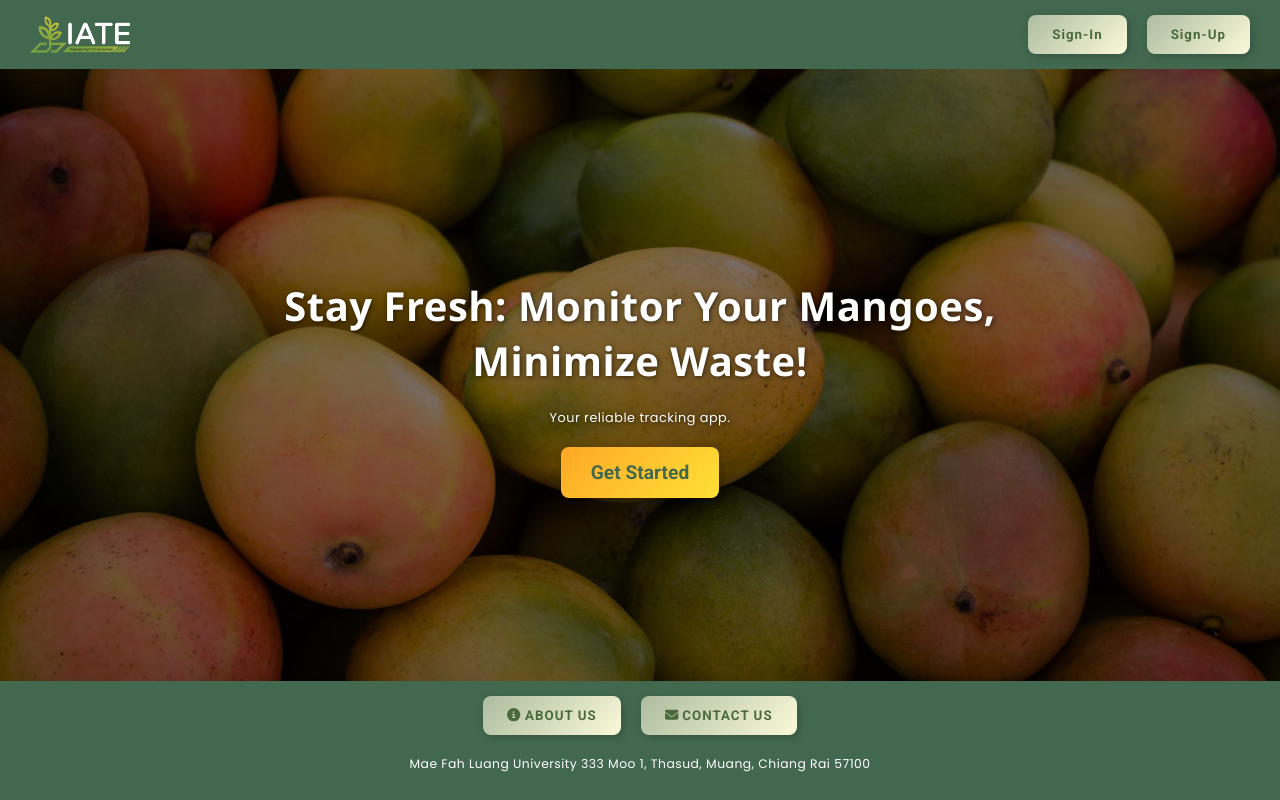
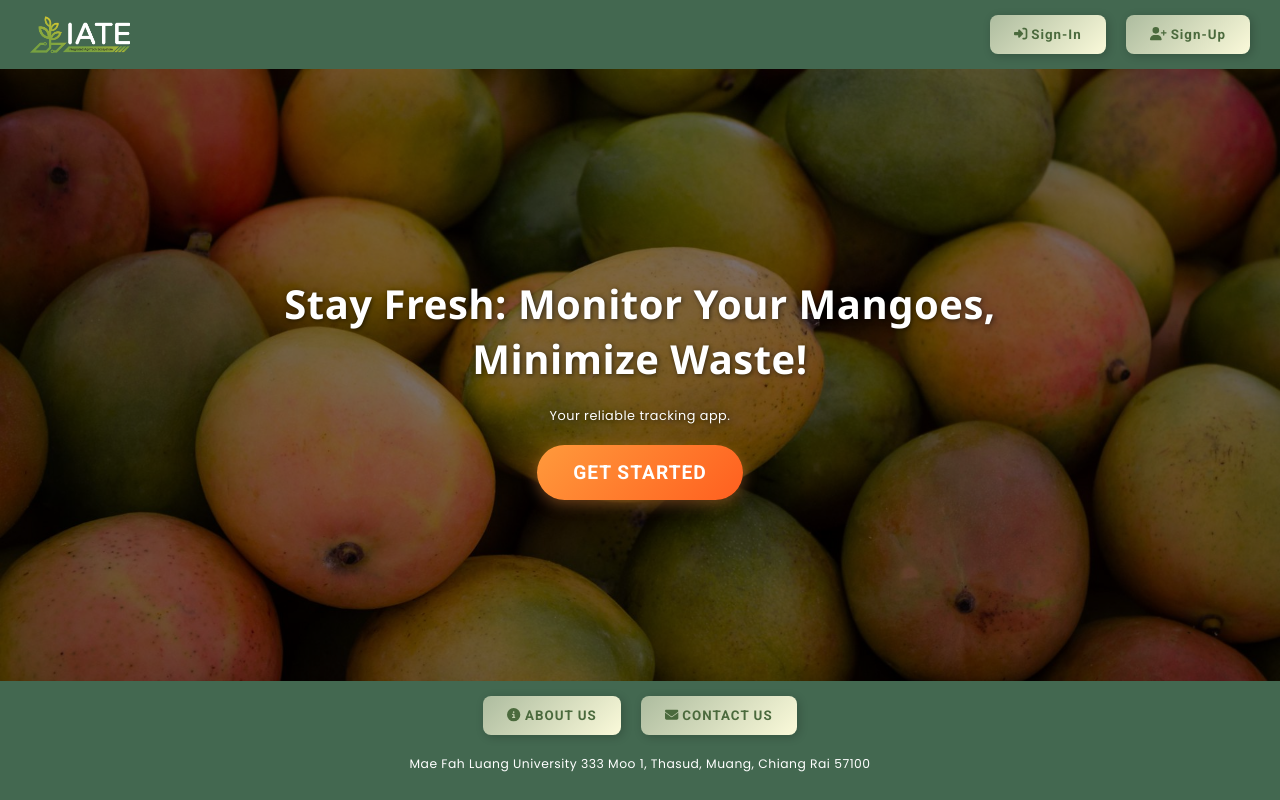
Before and after one commit to WoraphatSriwichai/BruiseTracker, a React (Create React App) app: page /landing in a window 1280 px wide. Built offline with nearby package versions, Linux system fonts and the light colour scheme; the HTML template or start-up script is replaced by a standard one.

Commit message:
- Added the icon on sign-in and sign-up button and then redesign get started button on landing page

```diff
--- a/src/components/AboutUsPage/AboutUsPage.jsx
+++ b/src/components/AboutUsPage/AboutUsPage.jsx
@@ -7,7 +7,7 @@ import pythonLogo from '../../assets/python.png';
 import pytorchLogo from '../../assets/pytorch.png';
 import tensorflowLogo from '../../assets/tensorflow.png';
 import { FontAwesomeIcon } from '@fortawesome/react-fontawesome';
-import { faInfoCircle, faEnvelope } from '@fortawesome/free-solid-svg-icons';
+import { faInfoCircle, faEnvelope, faSignInAlt, faUserPlus } from '@fortawesome/free-solid-svg-icons';
 
 function AboutUsPage() {
     const navigate = useNavigate();
@@ -54,10 +54,10 @@ function AboutUsPage() {
           </div>
           <div className="navbar-actions">
             <button className="navbar-button" onClick={handleSignIn}>
-              Sign-In
+              <FontAwesomeIcon icon={faSignInAlt} /> Sign-In
             </button>
             <button className="navbar-button" onClick={handleSignUp}>
-              Sign-Up
+              <FontAwesomeIcon icon={faUserPlus} /> Sign-Up
             </button>
           </div>
         </nav>
--- a/src/components/ContactUsPage/ContactUsPage.jsx
+++ b/src/components/ContactUsPage/ContactUsPage.jsx
@@ -5,7 +5,7 @@ import mangoBackground from '../../assets/differentmango.jpg';
 import mangoLogo from '../../assets/Logo_white.png';
 import facebookLogo from '../../assets/facebook.png';
 import { FontAwesomeIcon } from "@fortawesome/react-fontawesome";
-import { faInfoCircle, faEnvelope } from '@fortawesome/free-solid-svg-icons';
+import { faInfoCircle, faEnvelope, faSignInAlt, faUserPlus } from '@fortawesome/free-solid-svg-icons';
 
 function ContactUsPage() {
     const navigate = useNavigate();
@@ -41,8 +41,8 @@ function ContactUsPage() {
                     <img src={mangoLogo} alt="Mango Logo" className="navbar-logo" onClick={handleLogoClick}/>
                 </div>
                 <div className="navbar-actions">
-                    <button className="navbar-button" onClick={handleSignIn}>Sign-In</button>
-                    <button className="navbar-button" onClick={handleSignUp}>Sign-Up</button>
+                    <button className="navbar-button" onClick={handleSignIn}> <FontAwesomeIcon icon={faSignInAlt} /> Sign-In</button>
+                    <button className="navbar-button" onClick={handleSignUp}> <FontAwesomeIcon icon={faUserPlus} /> Sign-Up</button>
                 </div>
             </nav>
 
--- a/src/components/FirstHomePage/FirstHomePage.css
+++ b/src/components/FirstHomePage/FirstHomePage.css
@@ -116,29 +116,47 @@ body {
 }
 
 .get-started-btn {
-    padding: 14px 30px;
+    padding: 16px 36px;
     font-size: 1.2em;
     font-weight: bold;
-    background: linear-gradient(135deg, #ffa825, #ffe137);
-    color: #436850;
+    background: linear-gradient(135deg, #FF9A3C, #FF5F1F);
+    color: #FFFFFF;
     border: none;
     cursor: pointer;
-    border-radius: 8px;
-    box-shadow: 2px 2px 10px rgba(0, 0, 0, 0.2);
+    border-radius: 50px;
+    box-shadow: 0 4px 15px rgba(255, 154, 60, 0.4);
     font-family: 'Roboto', sans-serif;
     transition: all 0.3s ease-in-out;
+    text-transform: uppercase;
+    letter-spacing: 1px;
+    position: relative;
+    overflow: hidden;
+}
+
+.get-started-btn::before {
+    content: '';
+    position: absolute;
+    top: 0;
+    left: -100%;
+    width: 100%;
+    height: 100%;
+    background: linear-gradient(120deg, transparent, rgba(255, 255, 255, 0.3), transparent);
+    transition: all 0.4s;
 }
 
 .get-started-btn:hover {
-    background: linear-gradient(145deg, #FFE066, #FFC300);
-    transform: scale(1.05);
-    box-shadow: 2px 2px 15px rgba(0, 0, 0, 0.3);
-    color: #FFFFFF;
+    background: linear-gradient(135deg, #FF5F1F, #FF9A3C);
+    transform: translateY(-3px);
+    box-shadow: 0 6px 20px rgba(255, 154, 60, 0.6);
+}
+
+.get-started-btn:hover::before {
+    left: 100%;
 }
 
 .get-started-btn:active {
-    transform: scale(1);
-    box-shadow: 1px 1px 5px rgba(0, 0, 0, 0.1);
+    transform: translateY(-1px);
+    box-shadow: 0 3px 10px rgba(255, 154, 60, 0.4);
 }
 
 .footer-FirstHomePage {
--- a/src/components/FirstHomePage/FirstHomePage.jsx
+++ b/src/components/FirstHomePage/FirstHomePage.jsx
@@ -5,7 +5,7 @@ import mangoBackground from '../../assets/differentmango.jpg';
 import logoWhite from '../../assets/Logo_white.png';
 import useAuth from '../../Auth';
 import { FontAwesomeIcon } from '@fortawesome/react-fontawesome';
-import { faInfoCircle, faEnvelope } from '@fortawesome/free-solid-svg-icons';
+import { faInfoCircle, faEnvelope, faSignInAlt, faUserPlus } from '@fortawesome/free-solid-svg-icons';
 
 function FirstHomePage() {
     useAuth();
@@ -26,8 +26,12 @@ function FirstHomePage() {
                     <img src={logoWhite} alt="Logo" className="mango-logo" />
                 </div>
                 <div className="navbar-buttons">
-                    <button className="navbar-btn" onClick={handleSignIn}>Sign-In</button>
-                    <button className="navbar-btn" onClick={handleSignUp}>Sign-Up</button>
+                    <button className="navbar-btn" onClick={handleSignIn}>
+                        <FontAwesomeIcon icon={faSignInAlt} /> Sign-In
+                    </button>
+                    <button className="navbar-btn" onClick={handleSignUp}>
+                        <FontAwesomeIcon icon={faUserPlus} /> Sign-Up
+                    </button>
                 </div>
             </nav>
 
```
